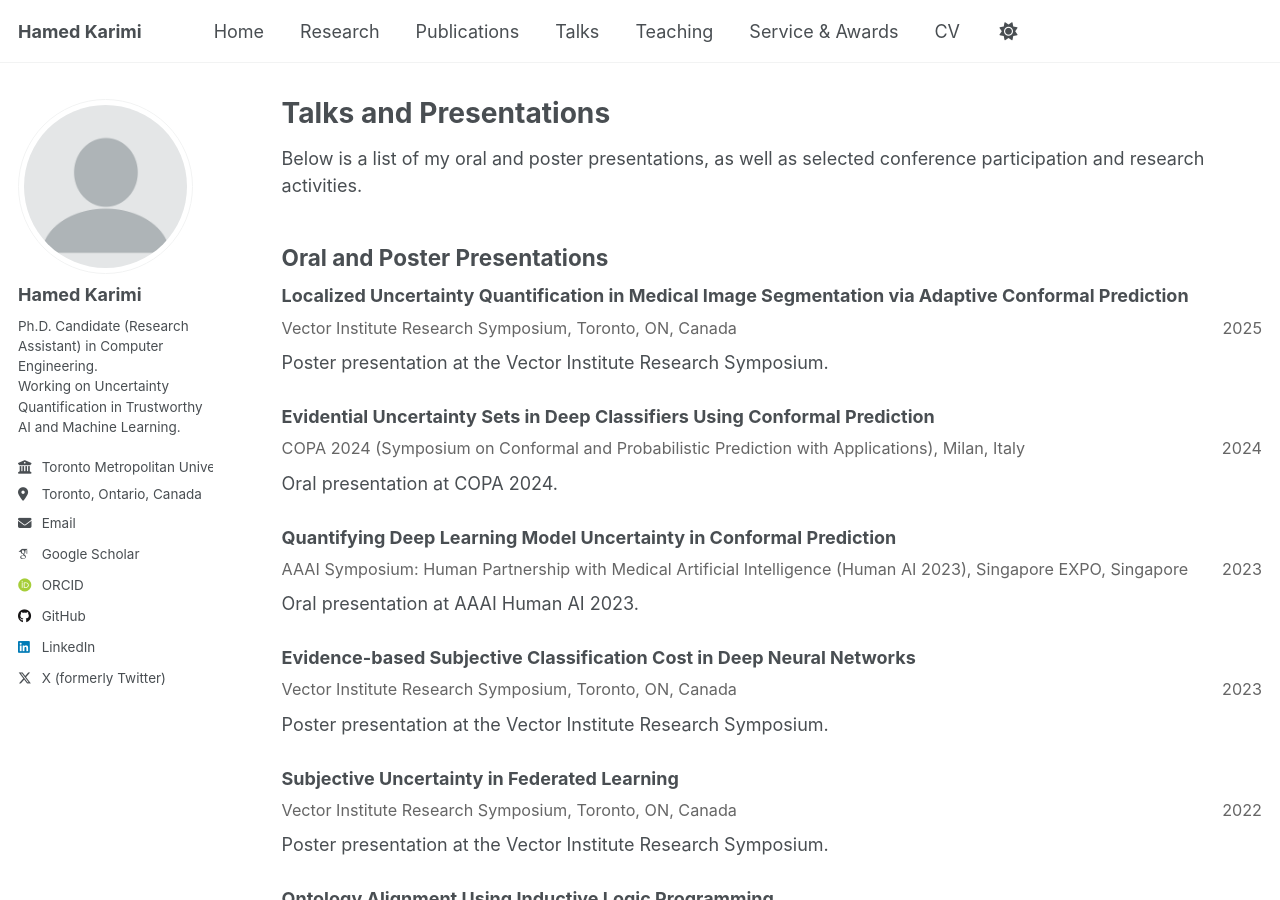
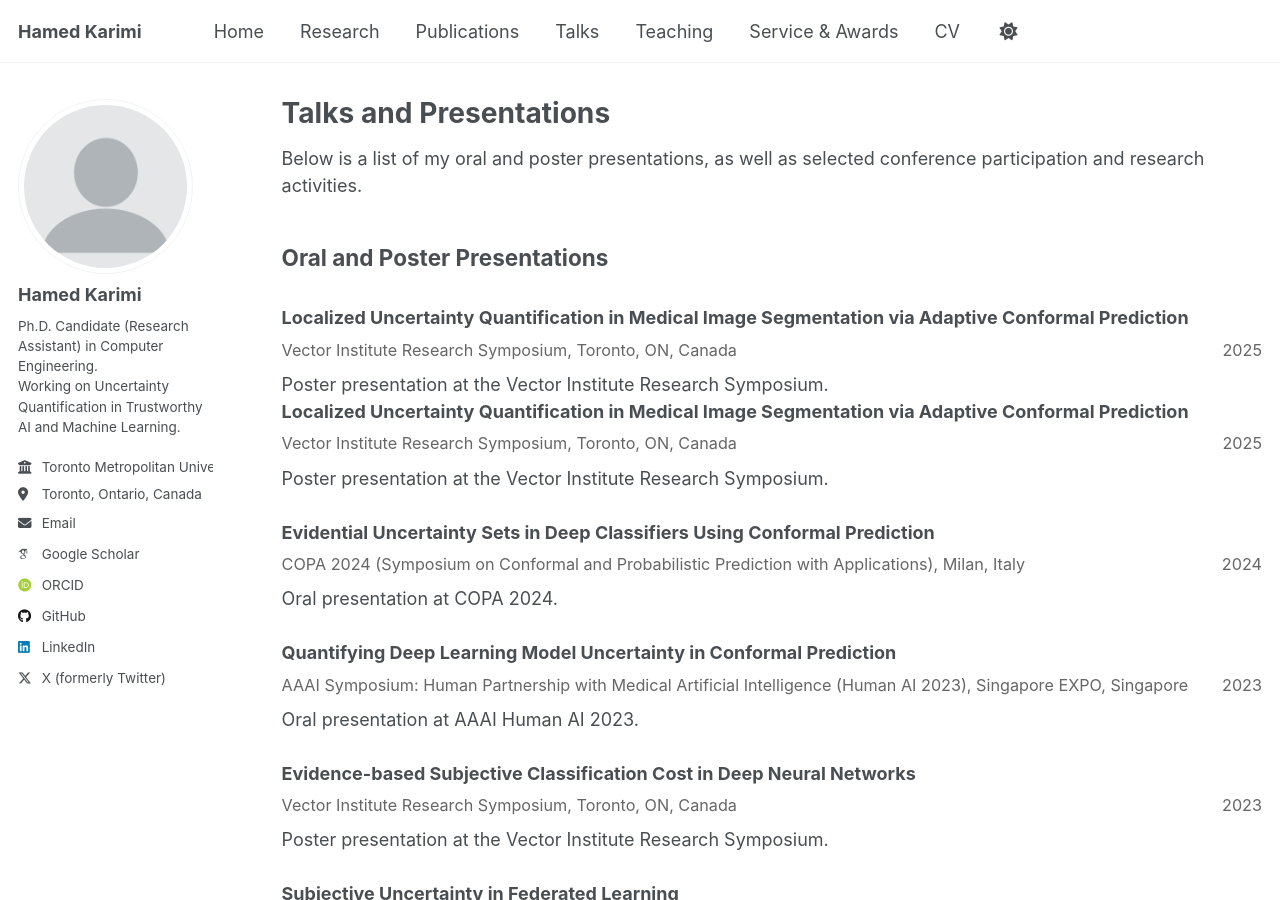
Before and after one commit to hamedmx/hamedmx.github.io, a Jekyll site: the page built from _pages/talks.md, in a window 1280 px wide and 900 px high. Built offline with Jekyll 4.4.1, drawn with Linux system fonts in a browser that asks for light colours; some web fonts are replaced; a script that is not in the unit is left out.

Commit message:
Update talks.md

```diff
--- a/_pages/talks.md
+++ b/_pages/talks.md
@@ -20,6 +20,13 @@ author_profile: true
 -->
 
 ## Oral and Poster Presentations
+
+### Localized Uncertainty Quantification in Medical Image Segmentation via Adaptive Conformal Prediction
+  <div class="cv-meta">
+    <span class="where">Vector Institute Research Symposium, Toronto, ON, Canada</span>
+    <span class="when">2025</span>
+  </div>
+  <p class="item-desc">Poster presentation at the Vector Institute Research Symposium.</p>
 
 <div class="item-block">
   <p class="item-title"><strong>Localized Uncertainty Quantification in Medical Image Segmentation via Adaptive Conformal Prediction</strong></p>
```
